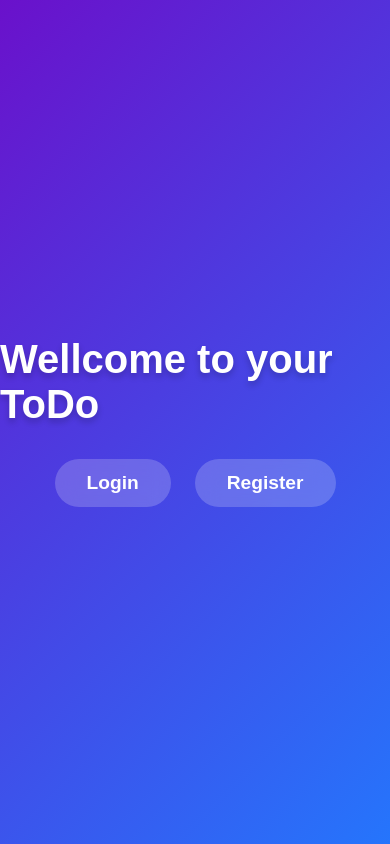
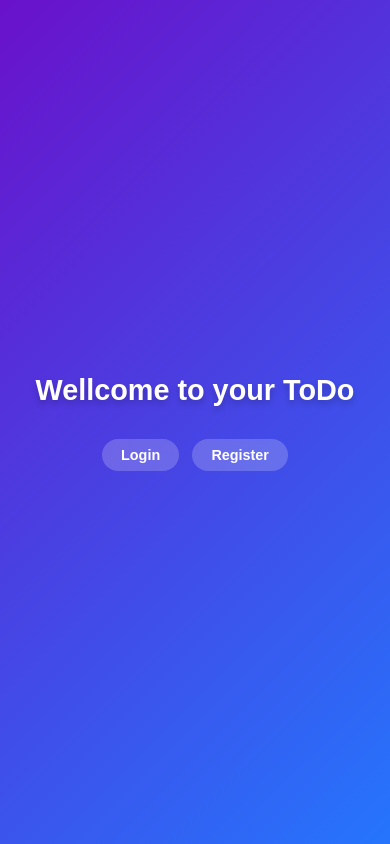
Before and after one commit to yosef246/todo-project-with-next.js, a Next.js app: page / in a window 390 px wide. Built offline with nearby package versions, Linux system fonts and the light colour scheme.

Commit message:
first commit

```diff
--- a/src/app/page.module.css
+++ b/src/app/page.module.css
@@ -9,17 +9,21 @@
   background: linear-gradient(135deg, #6a11cb, #2575fc);
   color: #fff;
   font-family: Arial, sans-serif;
+  padding: 20px; /* מוסיף ריווח פנימי למכשירים קטנים */
 }
 
 .title {
   font-size: 2.5rem;
   margin-bottom: 2rem;
   text-shadow: 0 4px 6px rgba(0, 0, 0, 0.2);
+  text-align: center; /* מוודא שמירה על מרכזיות בטלפונים */
 }
 
 .buttonGroup {
   display: flex;
   gap: 1.5rem;
+  flex-wrap: wrap; /* מאפשר מעבר כפתורים לשורה הבאה */
+  justify-content: center; /* מרכז כפתורים בטלפונים */
 }
 
 .button {
@@ -44,6 +48,38 @@
   transform: scale(0.95);
 }
 
+/* רספונסיביות לטלפונים (מסכים קטנים) */
+@media (max-width: 768px) {
+  .title {
+    font-size: 2rem; /* מקטין את גודל הכותרת */
+  }
+
+  .button {
+    font-size: 1rem; /* מקטין את גודל הפונט בכפתורים */
+    padding: 0.6rem 1.5rem; /* מצמצם ריווח פנימי */
+  }
+
+  .buttonGroup {
+    gap: 1rem; /* מקטין רווח בין הכפתורים */
+  }
+}
+
+@media (max-width: 480px) {
+  .title {
+    font-size: 1.8rem; /* עוד הקטנה לכותרת */
+  }
+
+  .button {
+    font-size: 0.9rem; /* מקטין עוד את הפונט בכפתורים */
+    padding: 0.5rem 1.2rem; /* מצמצם עוד את הריווח הפנימי */
+  }
+
+  .buttonGroup {
+    gap: 0.8rem; /* מקטין רווח נוסף בין הכפתורים */
+  }
+}
+
+/* מצב כהה */
 @media (prefers-color-scheme: dark) {
   .page {
     --gray-rgb: 255, 255, 255;
@@ -53,9 +89,7 @@
     --button-primary-hover: #ccc;
     --button-secondary-hover: #1a1a1a;
   }
-}
 
-@media (prefers-color-scheme: dark) {
   .logo {
     filter: invert();
   }
```
Also changed, not shown: src/app/deshbord/login/page.module.css (+16 -0 lines), src/app/deshbord/register/page.module.css (+16 -0 lines), src/components/NoteForm/noteform.module.css (+16 -0 lines), src/utils/corse.ts (deleted, +0 -31 lines).
